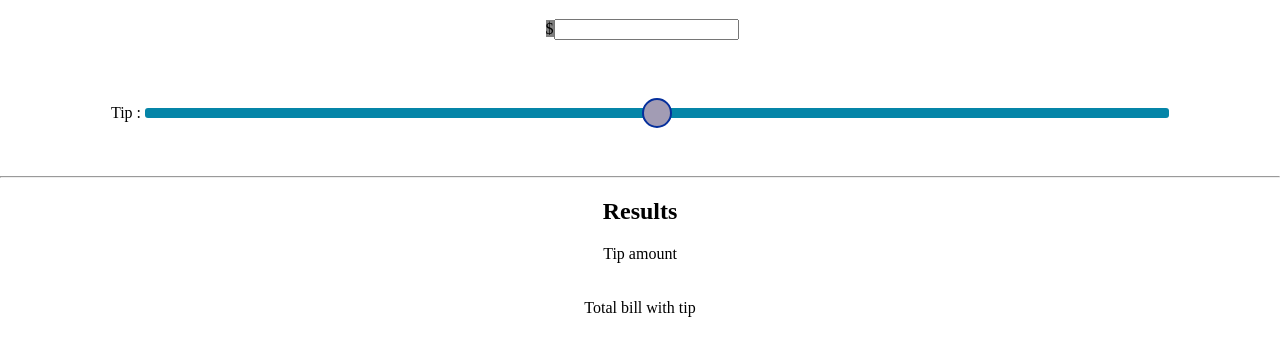
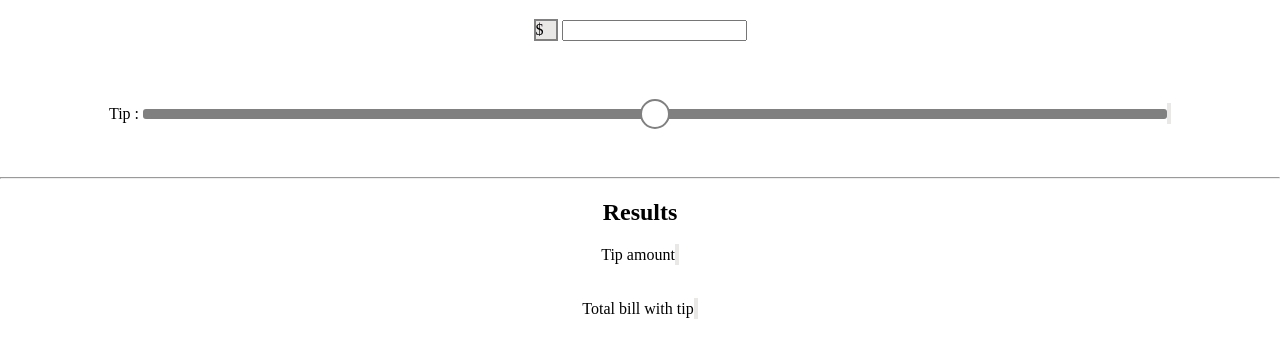
Before and after one commit to dialloel/TIP-CALCULATOR, a plain HTML site: page index.html in a window 1280 px wide. Shown: the part 61-418 px from the top of the page. Drawn offline with Linux system fonts and the light colour scheme.

Commit message:
derniere version

```diff
--- a/index.html
+++ b/index.html
@@ -8,13 +8,18 @@
     <link rel="stylesheet" href="style.css">
 </head>
 <body>
+
+<div id="container">
+
+
+
     <h1>Tip Calculator</h1>
 
-<form action="form">
+    <form action="form" id="calculator">
 
         <div class="montant">
-        <label for="amount"> </label>
-        <span class="dollars">$</span><input type="text" id="amount">
+            <label for="amount" class="dollars">$   &ensp; </label>
+            <input type="text" id="amount">
 
         </div>
 
@@ -24,8 +29,8 @@
             <Label for="Tip" >
                 Tip :</Label>
 
-            <input type="range" min="15" max="25" id="Tip">
-        <span id=”percentage-output”></span>
+                <input type="range" min="0" max="100" id="Tip">
+            <span id="percentage-output"></span>
 
 
         </div>
@@ -39,11 +44,7 @@
 
     <div class="montant-tip">
 
-        <label for="tipamount">
-
-        <span>Tip amount</span></label> <span id="tipamount"></span>
-
-
+        <label for="tamount">Tip amount</label> <span id="tipamount"></span>
 
     </div>
     <br>
@@ -51,11 +52,11 @@
 
     <div class="montant-total">
 
-        <label for="totalbill">
-
-        <span>Total bill with tip</span> </label> <span type="text" id="totalbill"></span>
+        <label for="tbill"> Total bill with tip </label> <span type="text" id="totalbill"></span>
 
 
+
+    </div>
 
 </div>
 
--- a/main.js
+++ b/main.js
@@ -1,4 +1,4 @@
- document.getElementById("form").onchange = function(){
+ document.getElementById("calculator").onchange = function(){
 
 
   var totalAmount = Number(document.getElementById("amount").value);
@@ -10,6 +10,8 @@
   var totalBill = totalAmount + tipAmount;
 
   document.getElementById("percentage-output").innerHTML = " " + tipPercentage + "%";
+
+  document.getElementById("tipamount").innerHTML = " " + tipAmount;
   document.getElementById("totalbill").innerHTML = " " + totalBill;
 
 
--- a/style.css
+++ b/style.css
@@ -5,8 +5,9 @@
 body{
 
     width: 100%;
-    margin: 0;
+    margin: auto;
     padding: 0;
+
 }
 
 h1, h2{
@@ -14,7 +15,10 @@ h1, h2{
     font-weight: bold;
 }
 .dollars{
-    background-color: gray;
+
+    border: 2px solid gray;
+    background-color: rgb(234, 231, 231);
+
 
 
 
@@ -22,6 +26,9 @@ h1, h2{
 }
 .montant{
     text-align: center;
+
+
+
 
 
 
@@ -38,7 +45,7 @@ h1, h2{
     width: 80%;
     margin: 2rem 0;
     height: 10px;
-    background: hsl(193, 94%, 34%);
+    background: gray;
     border-radius: 3px;
     }
     #Tip::-webkit-slider-thumb {
@@ -47,13 +54,14 @@ h1, h2{
     width: 30px;
     height: 30px;
     border-radius: 50%;
-    border: 2px solid rgb(5, 47, 156);
-    background: hsl(255, 14%, 66%);
+    border: 2px solid gray;
+    background: white;
     cursor: pointer;
     }
 
     .montant-tip, .montant-total{
         text-align: center;
+
 
     }
 
@@ -61,3 +69,10 @@ h1, h2{
 		display: inline-block;
 
 	}
+
+    #percentage-output, #totalbill, #tipamount{
+        background-color:   rgb(234, 231, 231);
+        border: 2px solid rgb(234, 231, 231);
+        width: 50px;
+
+    }
```
Also changed, not shown: 1 other file. Lines whose indentation alone changed are shown as unchanged.
